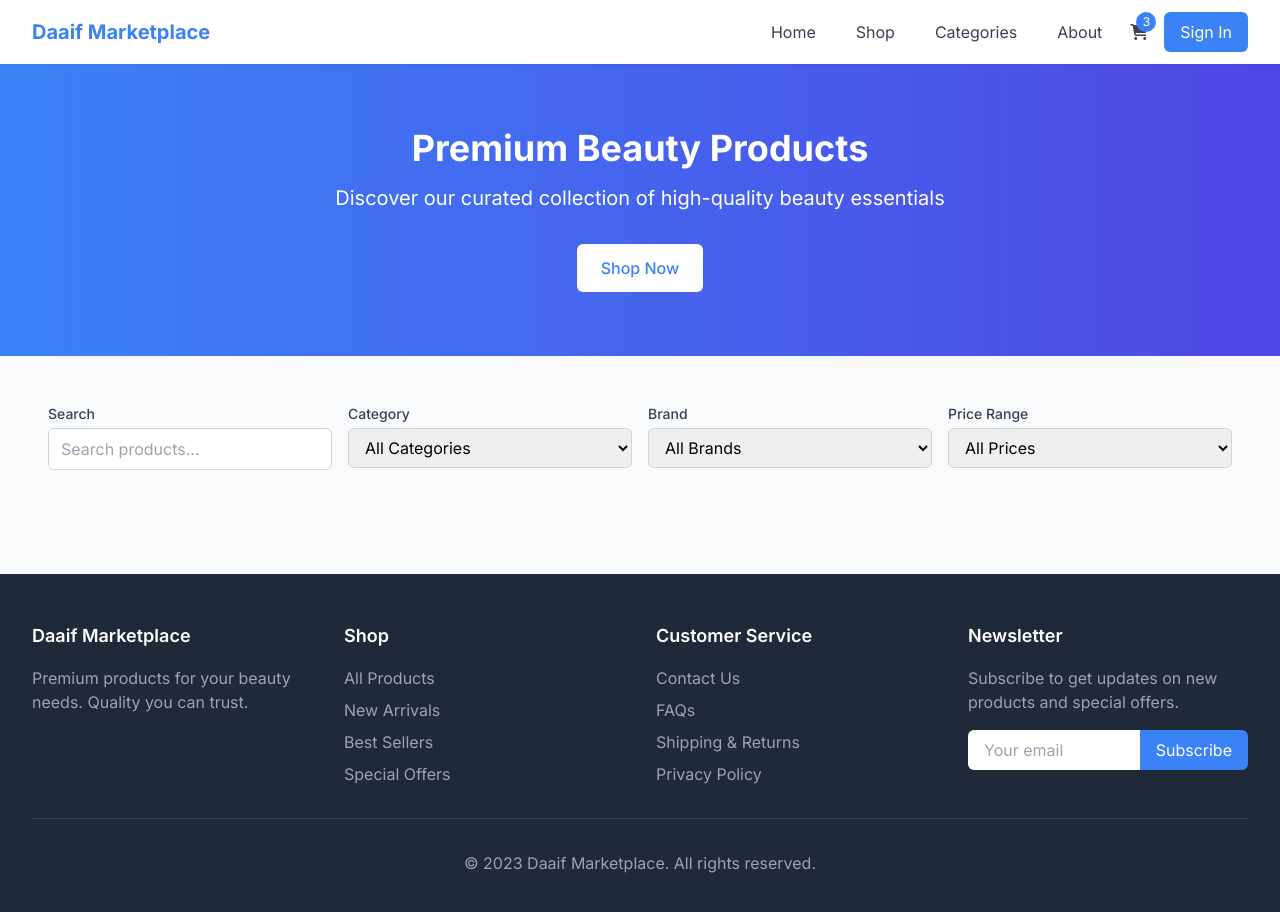
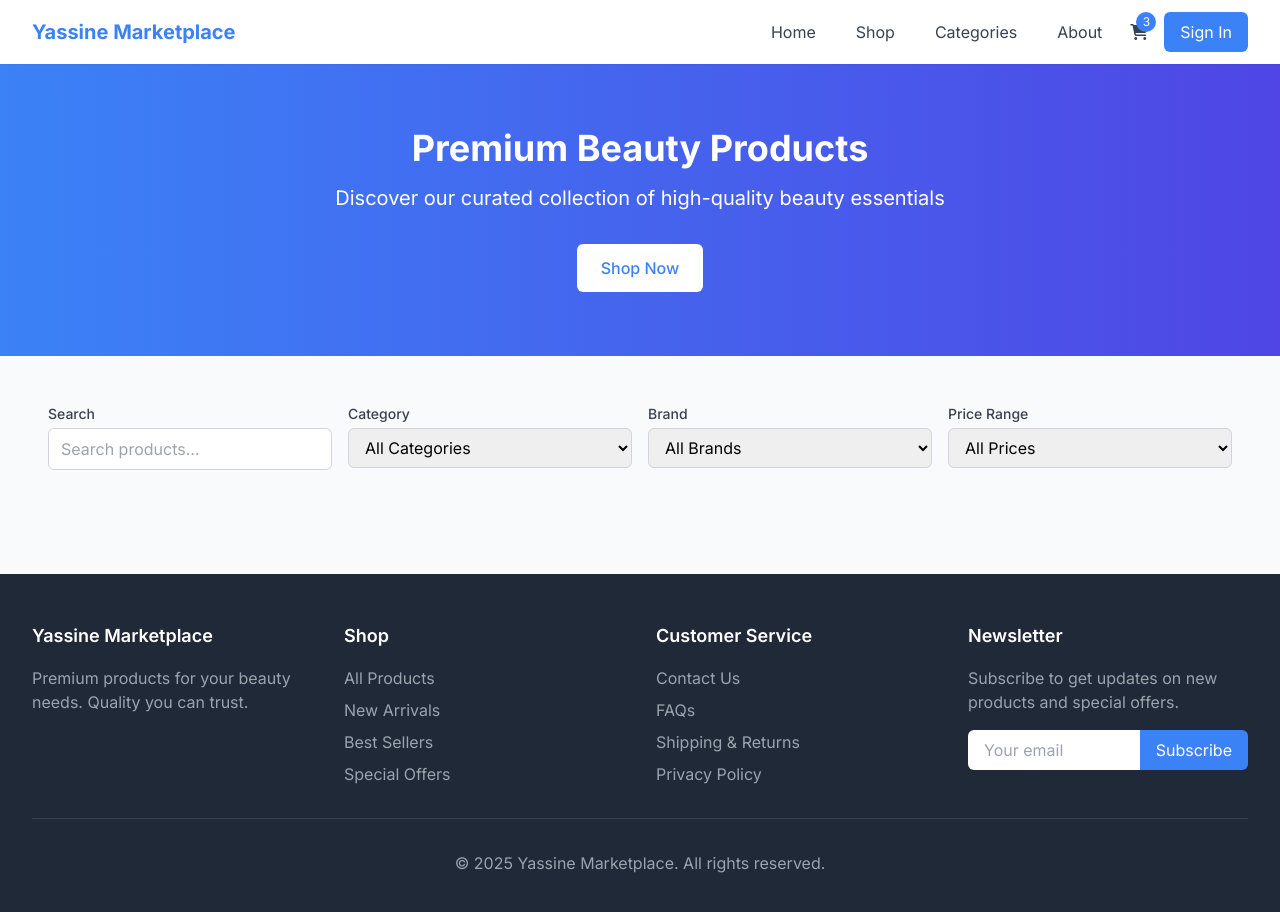
Before and after one commit to YassineBahadi/tpEcomm, a plain HTML site: page index.html in a window 1280 px wide. Drawn offline with nearby package versions, Linux system fonts and the light colour scheme; no server answers.

Commit message:
change title

```diff
--- a/index.html
+++ b/index.html
@@ -3,7 +3,7 @@
 <head>
     <meta charset="UTF-8">
     <meta name="viewport" content="width=device-width, initial-scale=1.0">
-    <title>Daaif Marketplace - Premium Products</title>
+    <title>Yassine Marketplace - Premium Products</title>
     <script src="https://cdn.tailwindcss.com"></script>
     <link rel="stylesheet" href="https://cdnjs.cloudflare.com/ajax/libs/font-awesome/6.4.0/css/all.min.css">
     <link href="https://fonts.googleapis.com/css2?family=Inter:wght@300;400;500;600;700&display=swap" rel="stylesheet">
@@ -49,7 +49,7 @@
         <div class="max-w-7xl mx-auto px-4 sm:px-6 lg:px-8">
             <div class="flex justify-between h-16">
                 <div class="flex items-center">
-                    <span class="text-xl font-bold text-primary">Daaif Marketplace</span>
+                    <span class="text-xl font-bold text-primary">Yassine Marketplace</span>
                 </div>
                 <div class="flex items-center space-x-4">
                     <a href="#" class="text-gray-700 hover:text-primary px-3 py-2">Home</a>
@@ -140,7 +140,7 @@
         <div class="max-w-7xl mx-auto px-4 sm:px-6 lg:px-8">
             <div class="grid grid-cols-1 md:grid-cols-4 gap-8">
                 <div>
-                    <h3 class="text-lg font-semibold mb-4">Daaif Marketplace</h3>
+                    <h3 class="text-lg font-semibold mb-4">Yassine Marketplace</h3>
                     <p class="text-gray-400">Premium products for your beauty needs. Quality you can trust.</p>
                 </div>
                 <div>
@@ -171,7 +171,7 @@
                 </div>
             </div>
             <div class="border-t border-gray-700 mt-8 pt-8 text-center text-gray-400">
-                <p>&copy; 2023 Daaif Marketplace. All rights reserved.</p>
+                <p>&copy; 2025 Yassine Marketplace. All rights reserved.</p>
             </div>
         </div>
     </footer>
```
